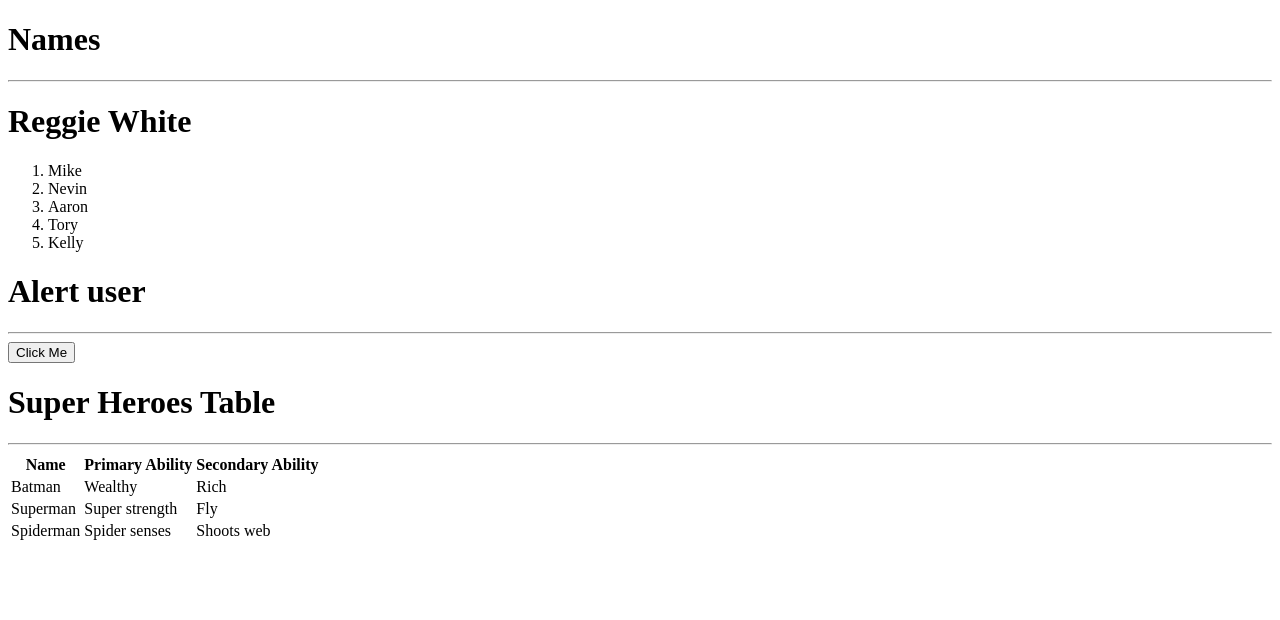
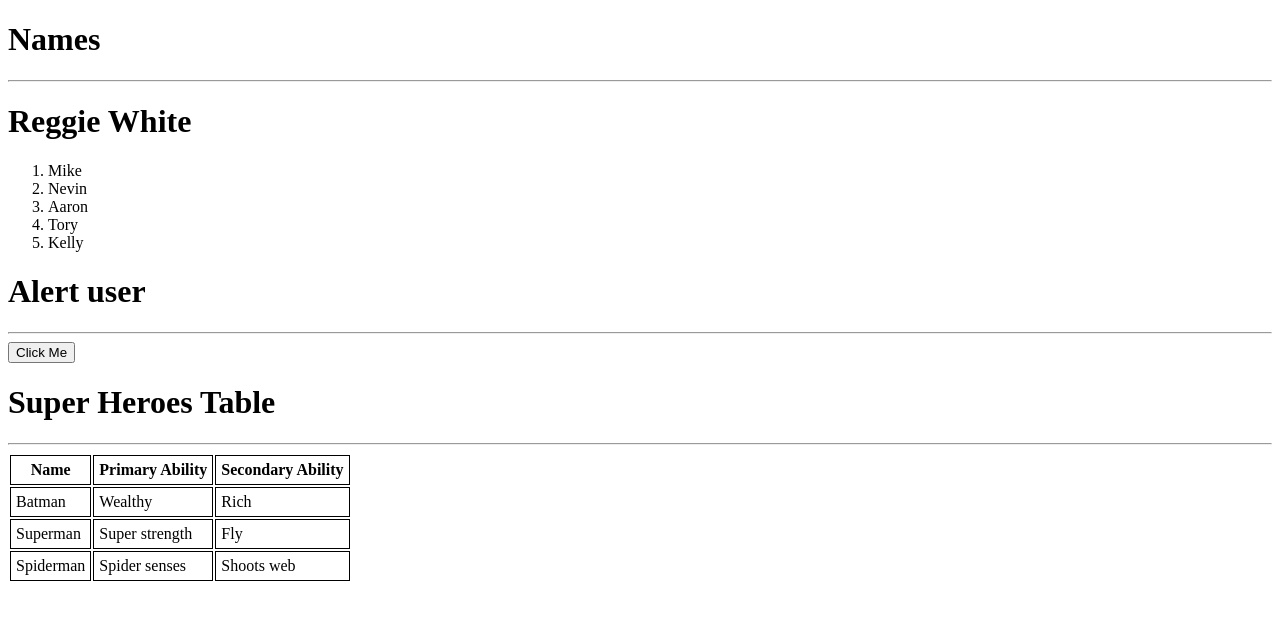
Before and after one commit to DustinFlynn297/React-Components-Project, a React (Create React App) app: page / in a window 1280 px wide. Shown: the top 620 px of the page. Built offline with nearby package versions, Linux system fonts and the light colour scheme.

Commit message:
Added table borders.

```diff
--- /dev/null
+++ b/src/components/DisplayNames/SuperheroTable/SuperheroTable.css
@@ -0,0 +1,6 @@
+th,
+td {
+  border: 1px solid black;
+  margin: 0px 0px;
+  padding: 5px 5px;
+}
--- a/src/components/DisplayNames/SuperheroTable/SuperheroTable.jsx
+++ b/src/components/DisplayNames/SuperheroTable/SuperheroTable.jsx
@@ -1,4 +1,5 @@
 import React from 'react';
+import './SuperheroTable.css'
 
 const SuperheroTable = (props) => {
     return (
```
